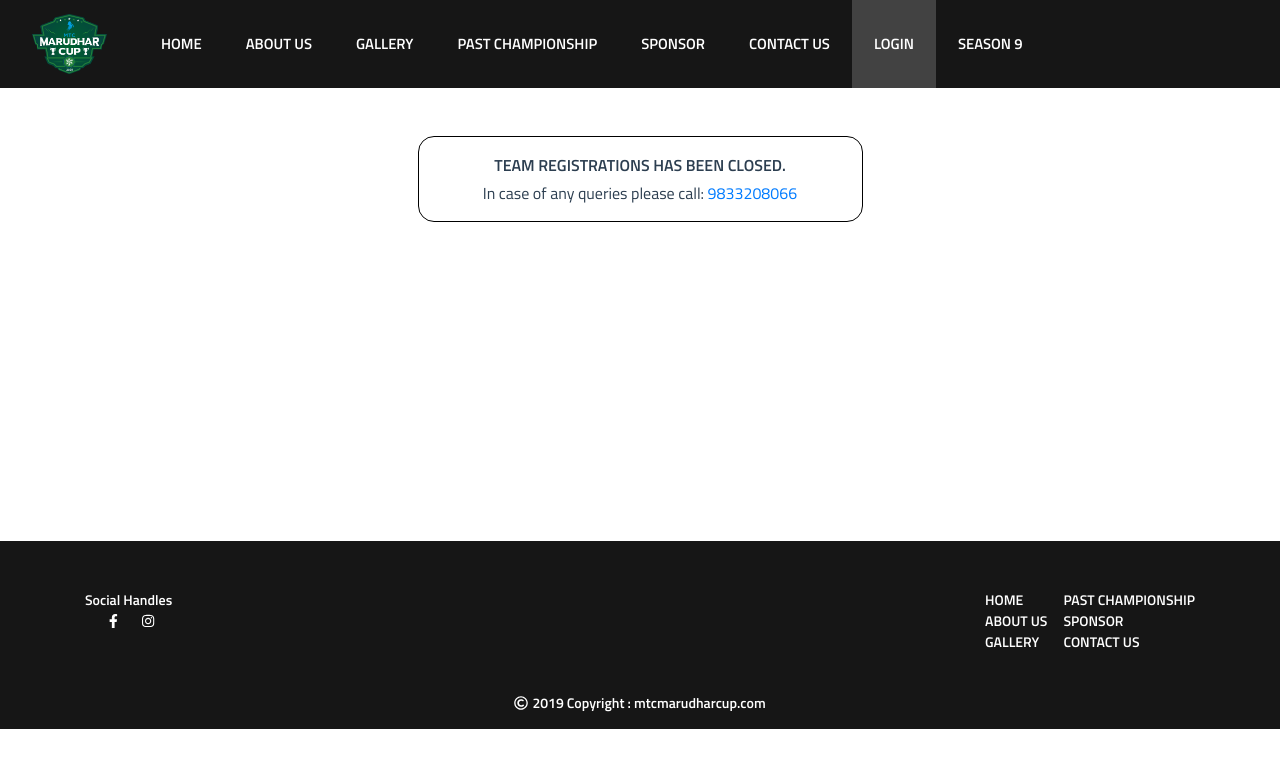
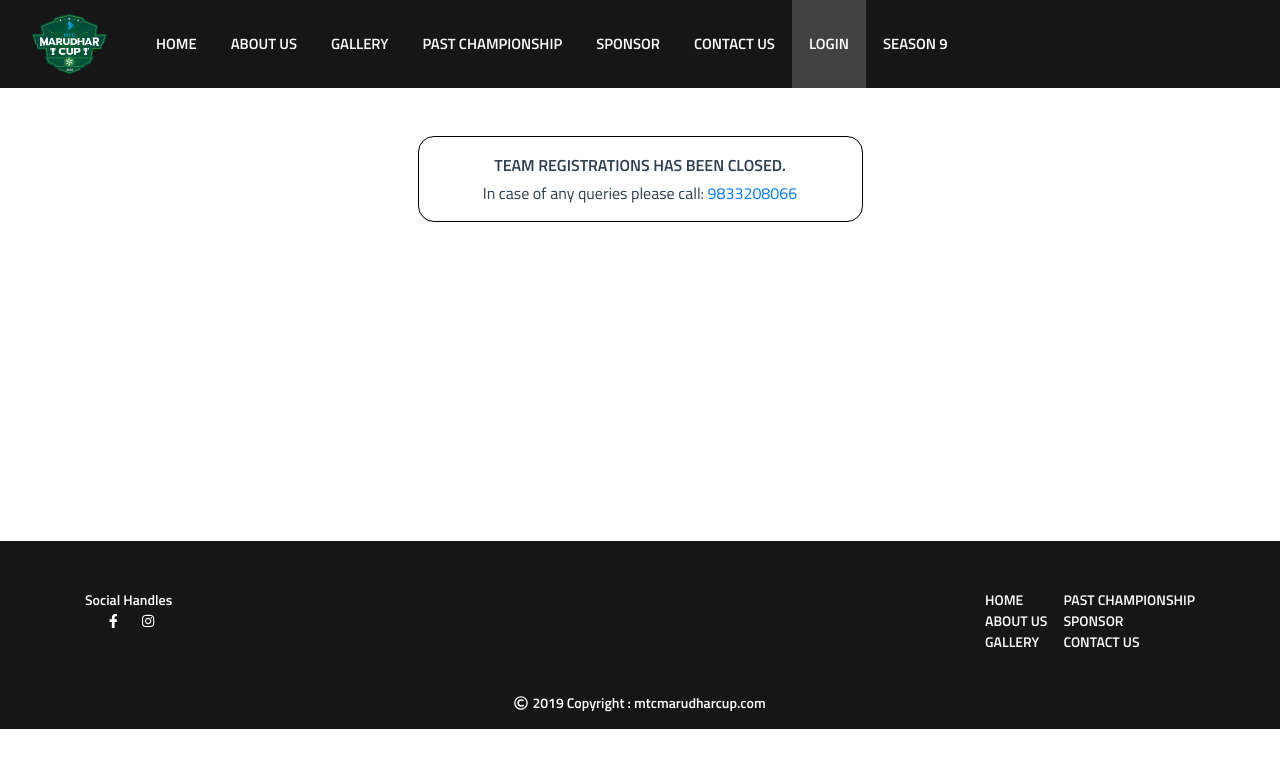
Before and after one commit to Rajmshah/mtc-ui, a Vue app: page /login in a window 1280 px wide. Shown: the top 768 px of the page. Built offline with nearby package versions, Linux system fonts and the light colour scheme; what vue-lodash, vue-tel-input, vue-the-mask, vue-toasted would draw is missing.

Commit message:
header  menu issue

```diff
--- a/src/views/Header.vue
+++ b/src/views/Header.vue
@@ -4,18 +4,12 @@
       <router-link class="navbar-brand p-0 pointer" to="/">
         <img src="../assets/mtc-logo.png" alt="logo" width="75" />
       </router-link>
-      <button
-        class="navbar-toggler"
-        type="button"
-        data-toggle="collapse"
-        data-target="#navbarSupportedContent"
-        aria-controls="navbarSupportedContent"
-        aria-expanded="false"
-        aria-label="Toggle navigation"
-      >
+      <!-- <button class="navbar-toggler" type="button" v-b-toggle.collapse>
         <span class="navbar-toggler-icon"></span>
-      </button>
-      <div class="collapse navbar-collapse" id="navbarSupportedContent">
+      </button> -->
+      <b-navbar-toggle target="nav-collapse"></b-navbar-toggle>
+
+      <b-collapse id="nav-collapse" is-nav>
         <ul class="navbar-nav mr-auto ml-3">
           <ul class="nav navbar-nav titillium-web-semiBold">
             <li
@@ -51,7 +45,7 @@
             </li>
           </ul>
         </ul>
-      </div>
+      </b-collapse>
     </nav>
   </div>
 </template>
@@ -130,7 +124,7 @@ export default {
       padding: 0;
       cursor: pointer;
       .nav-link {
-        padding: 33px 22px;
+        padding: 33px 17px;
         font-size: 0.93rem;
         color: $white;
         &:hover {
@@ -210,7 +204,7 @@ export default {
     width: 100%;
     margin-left: 0 !important;
   }
-  header .navbar-light .navbar-nav .nav-item .nav-link {
+  .header .navbar-light .navbar-nav .nav-item .nav-link {
     padding: 10px;
     text-align: center;
   }
```
Also changed, not shown: 7 other files (tests, documents, lock files or other folders).
